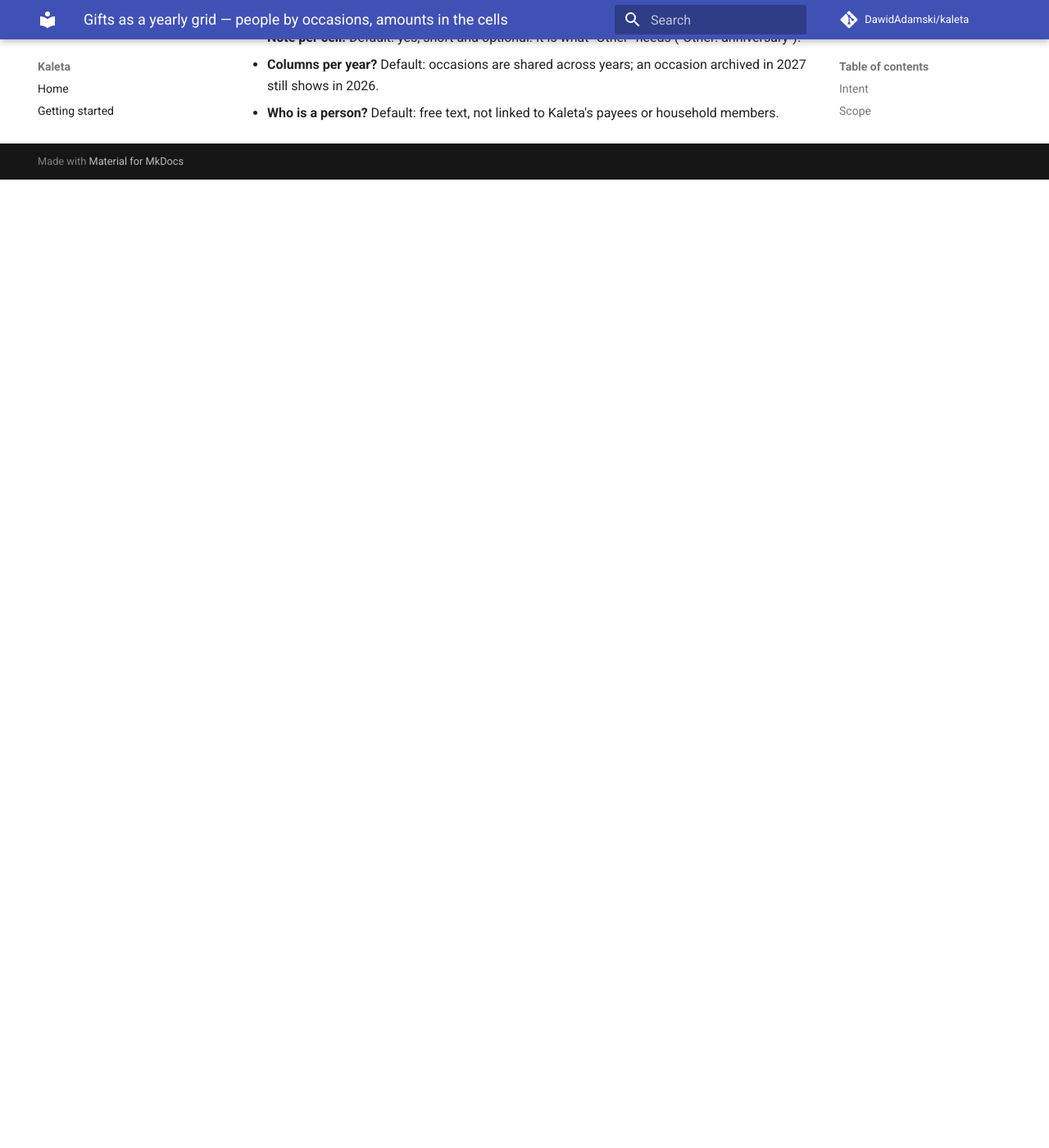
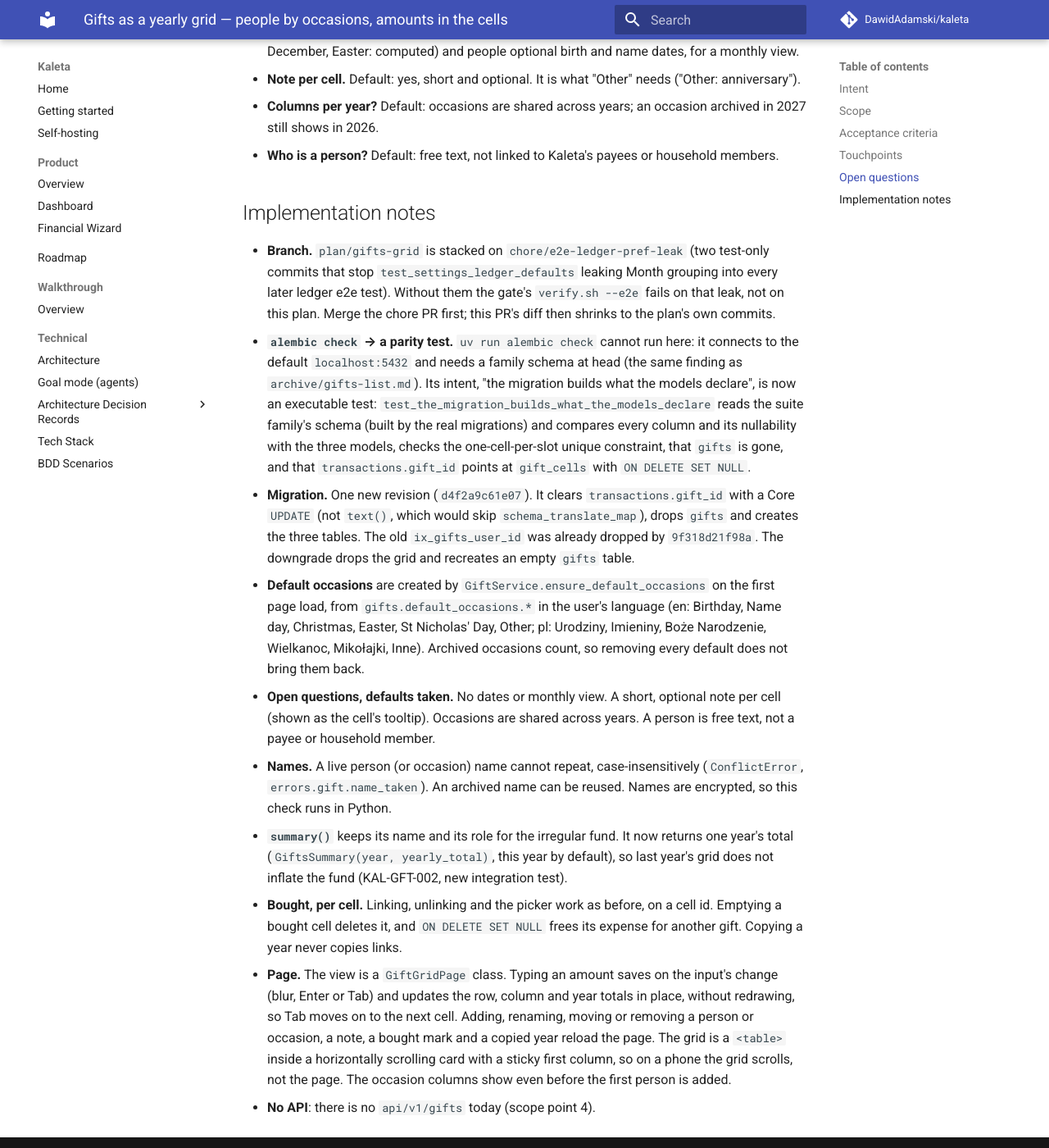
Before and after one commit to DawidAdamski/kaleta, an MkDocs documentation site: the page built from docs/plans/gifts-grid.md, in a window 1280 px wide and 1400 px high, scrolled down 3355 px. Shown: the whole window at 82% size. Built offline with MkDocs 1.6.1 and Material for MkDocs 9.7.7, drawn with Linux system fonts in a browser that asks for light colours; comment, search, counter and statistics services are not loaded; before the commit the page ends 3574 px from its top, so only the background shows below that; some of the changed text lies outside the part shown.

Commit message:
docs(plans): gifts-grid implementation notes
Co-Authored-By: Claude Opus 5.5 <noreply@anthropic.com>

```diff
--- a/docs/plans/gifts-grid.md
+++ b/docs/plans/gifts-grid.md
@@ -3,7 +3,7 @@ plan_id: gifts-grid
 title: Gifts as a yearly grid — people by occasions, amounts in the cells
 area: wizard
 effort: medium
-status: draft
+status: in-progress
 roadmap_ref: ../roadmap.md
 ---
 
@@ -93,7 +93,9 @@ Out of scope:
 - `uv run pytest tests/integration/test_gift_grid.py -q`
 - `uv run pytest tests/integration/test_irregular_fund.py -q`
 - `uv run pytest tests/e2e/test_gifts.py -q`
-- `uv run alembic check`
+- Migration parity: `test_the_migration_builds_what_the_models_declare` in
+  `tests/integration/test_gift_grid.py` (run by the second criterion); see
+  Implementation notes for why it replaces `uv run alembic check`.
 - `uv run lint-imports`
 - `uv run python scripts/spec_coverage.py`
 - `./scripts/verify.sh --e2e`
@@ -141,3 +143,53 @@ Scenario literals (Working Agreement rule 11), to be written into
   occasion archived in 2027 still shows in 2026.
 - **Who is a person?** Default: free text, not linked to Kaleta's payees or
   household members.
+
+## Implementation notes
+
+- **Branch.** `plan/gifts-grid` is stacked on `chore/e2e-ledger-pref-leak`
+  (two test-only commits that stop `test_settings_ledger_defaults` leaking
+  Month grouping into every later ledger e2e test). Without them the gate's
+  `verify.sh --e2e` fails on that leak, not on this plan. Merge the chore PR
+  first; this PR's diff then shrinks to the plan's own commits.
+- **`alembic check` → a parity test.** `uv run alembic check` cannot run here:
+  it connects to the default `localhost:5432` and needs a family schema at
+  head (the same finding as `archive/gifts-list.md`). Its intent, "the
+  migration builds what the models declare", is now an executable test:
+  `test_the_migration_builds_what_the_models_declare` reads the suite family's
+  schema (built by the real migrations) and compares every column and its
+  nullability with the three models, checks the one-cell-per-slot unique
+  constraint, that `gifts` is gone, and that `transactions.gift_id` points at
+  `gift_cells` with `ON DELETE SET NULL`.
+- **Migration.** One new revision (`d4f2a9c61e07`). It clears
+  `transactions.gift_id` with a Core `UPDATE` (not `text()`, which would skip
+  `schema_translate_map`), drops `gifts` and creates the three tables. The
+  old `ix_gifts_user_id` was already dropped by `9f318d21f98a`.
+  The downgrade drops the grid and recreates an empty `gifts` table.
+- **Default occasions** are created by `GiftService.ensure_default_occasions`
+  on the first page load, from `gifts.default_occasions.*` in the user's
+  language (en: Birthday, Name day, Christmas, Easter, St Nicholas' Day,
+  Other; pl: Urodziny, Imieniny, Boże Narodzenie, Wielkanoc, Mikołajki, Inne).
+  Archived occasions count, so removing every default does not bring them
+  back.
+- **Open questions, defaults taken.** No dates or monthly view. A short,
+  optional note per cell (shown as the cell's tooltip). Occasions are shared
+  across years. A person is free text, not a payee or household member.
+- **Names.** A live person (or occasion) name cannot repeat,
+  case-insensitively (`ConflictError`, `errors.gift.name_taken`). An archived
+  name can be reused. Names are encrypted, so this check runs in Python.
+- **`summary()`** keeps its name and its role for the irregular fund. It now
+  returns one year's total (`GiftsSummary(year, yearly_total)`, this year by
+  default), so last year's grid does not inflate the fund (KAL-GFT-002, new
+  integration test).
+- **Bought, per cell.** Linking, unlinking and the picker work as before, on a
+  cell id. Emptying a bought cell deletes it, and `ON DELETE SET NULL` frees
+  its expense for another gift. Copying a year never copies links.
+- **Page.** The view is a `GiftGridPage` class. Typing an amount saves on the
+  input's change (blur, Enter or Tab) and updates the row, column and year
+  totals in place, without redrawing, so Tab moves on to the next cell.
+  Adding, renaming, moving or removing a person or occasion, a note, a bought
+  mark and a copied year reload the page. The grid is a `<table>` inside a
+  horizontally scrolling card with a sticky first column, so on a phone the
+  grid scrolls, not the page. The occasion columns show even before the first
+  person is added.
+- **No API**: there is no `api/v1/gifts` today (scope point 4).
```
